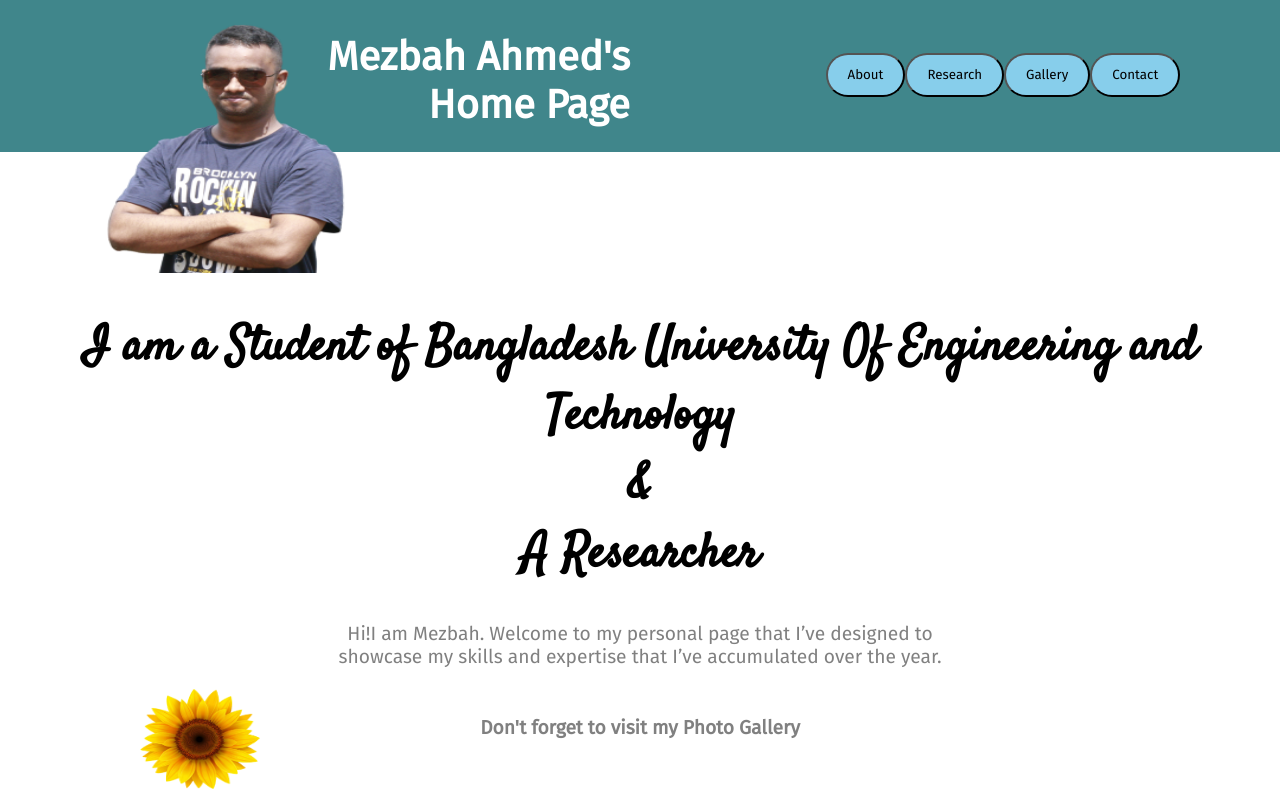
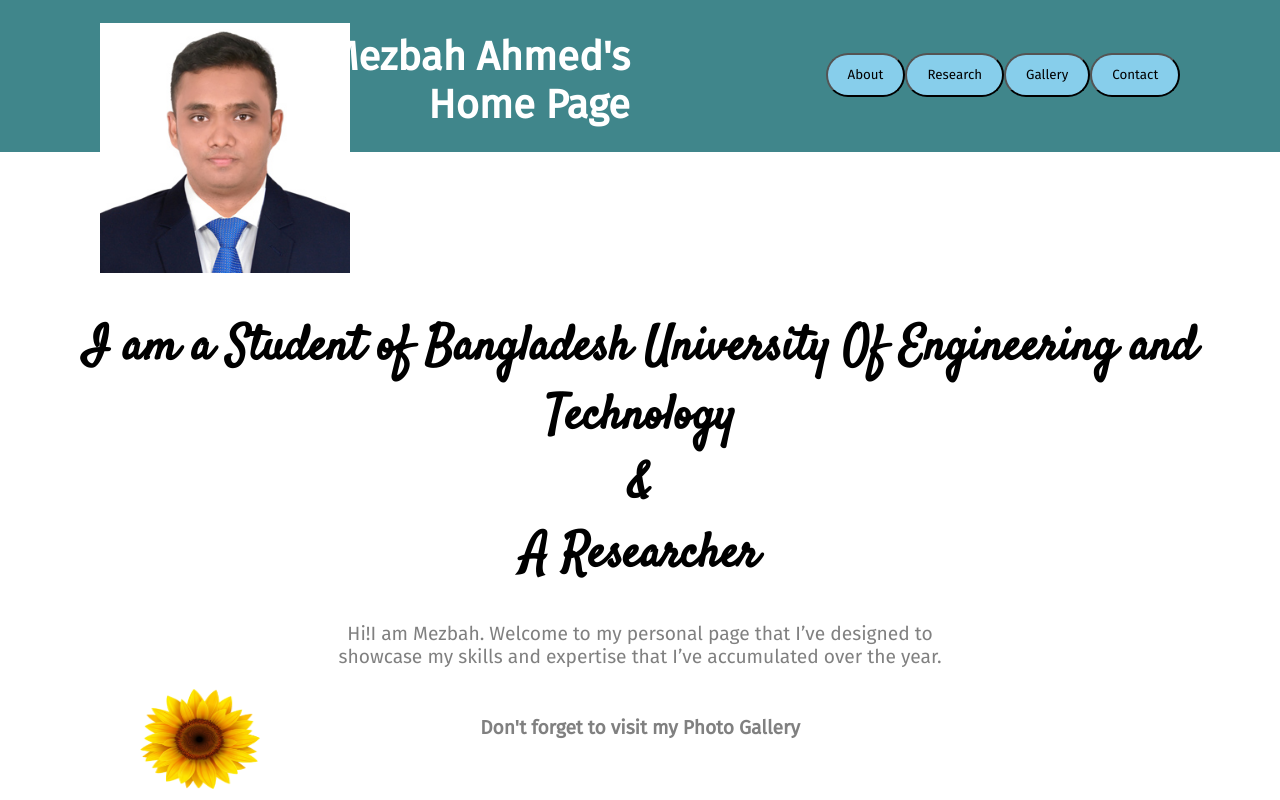
Before and after one commit to Mezbah456/Mezbah456.github.io, a plain HTML site: page index.html in a window 1280 px wide. Shown: the top 800 px of the page. Drawn offline with Linux system fonts and the light colour scheme.

Commit message:
Update index.html
mezbah pic change

```diff
--- a/index.html
+++ b/index.html
@@ -23,7 +23,7 @@
     <!-- navbar starts from here  -->
     <div class="navbar">
         <div class="nav-logo col-2">
-            <img src="i.png" alt="logo">
+            <img src="mezbah.jpg" alt="logo">
         </div>
 
         <div class="nav-heading col-4">
```
